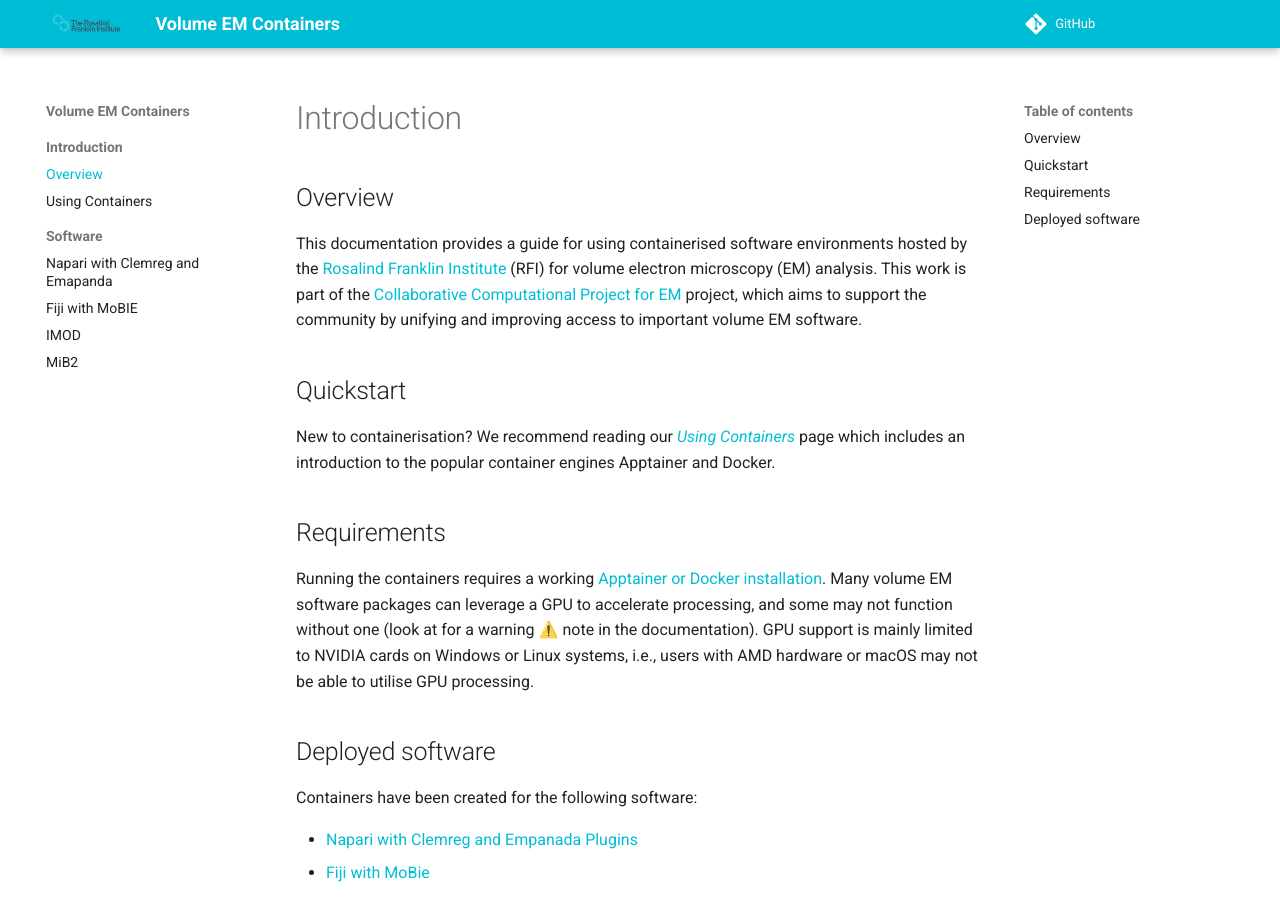
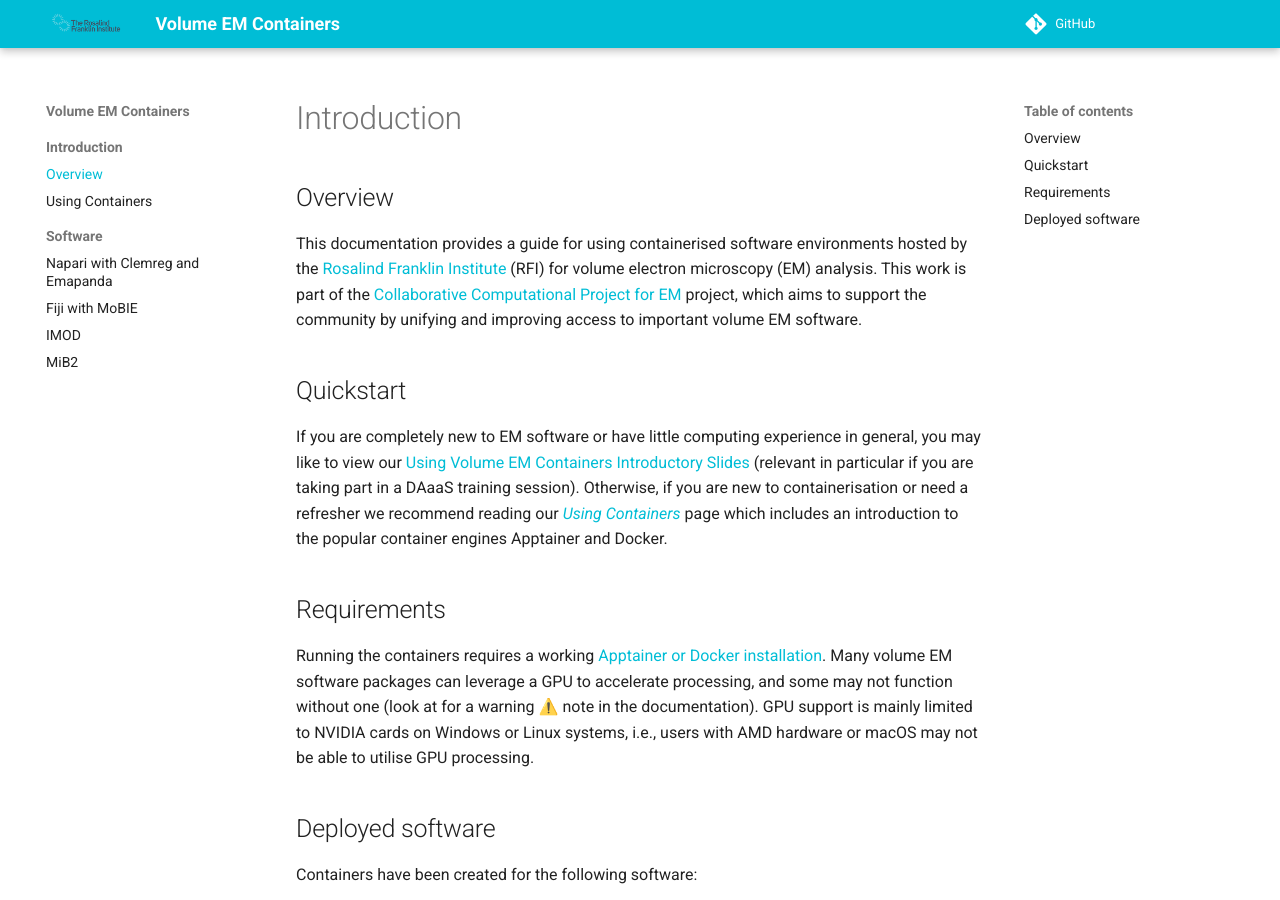
Before and after one commit to rosalindfranklininstitute/volume-em-container-documentation, an MkDocs documentation site: the page built from docs/intro/overview.md, in a window 1280 px wide and 900 px high. Built offline with MkDocs 1.6.1 and Material for MkDocs 9.7.7, drawn with Linux system fonts in a browser that asks for light colours; comment, search, counter and statistics services are not loaded.

Commit message:
slides for novices

```diff
--- a/docs/intro/overview.md
+++ b/docs/intro/overview.md
@@ -7,8 +7,15 @@
 project, which aims to support the community by unifying and improving access to
 important volume EM software.
 
+
+
 ## Quickstart
-New to containerisation? We recommend reading our [*Using Containers*](containers.md)
+If you are completely new to EM software or have little computing
+experience in general, you may like to view our
+[Using Volume EM Containers Introductory Slides](assets/volume-em-container-introduction.pdf)
+(relevant in particular if you are taking part in a DAaaS training session).
+Otherwise, if you are new to containerisation or need a refresher
+we recommend reading our [*Using Containers*](containers.md)
 page which includes an introduction to the popular container engines Apptainer
 and Docker.
 
```
Also changed, not shown: 1 other file.
